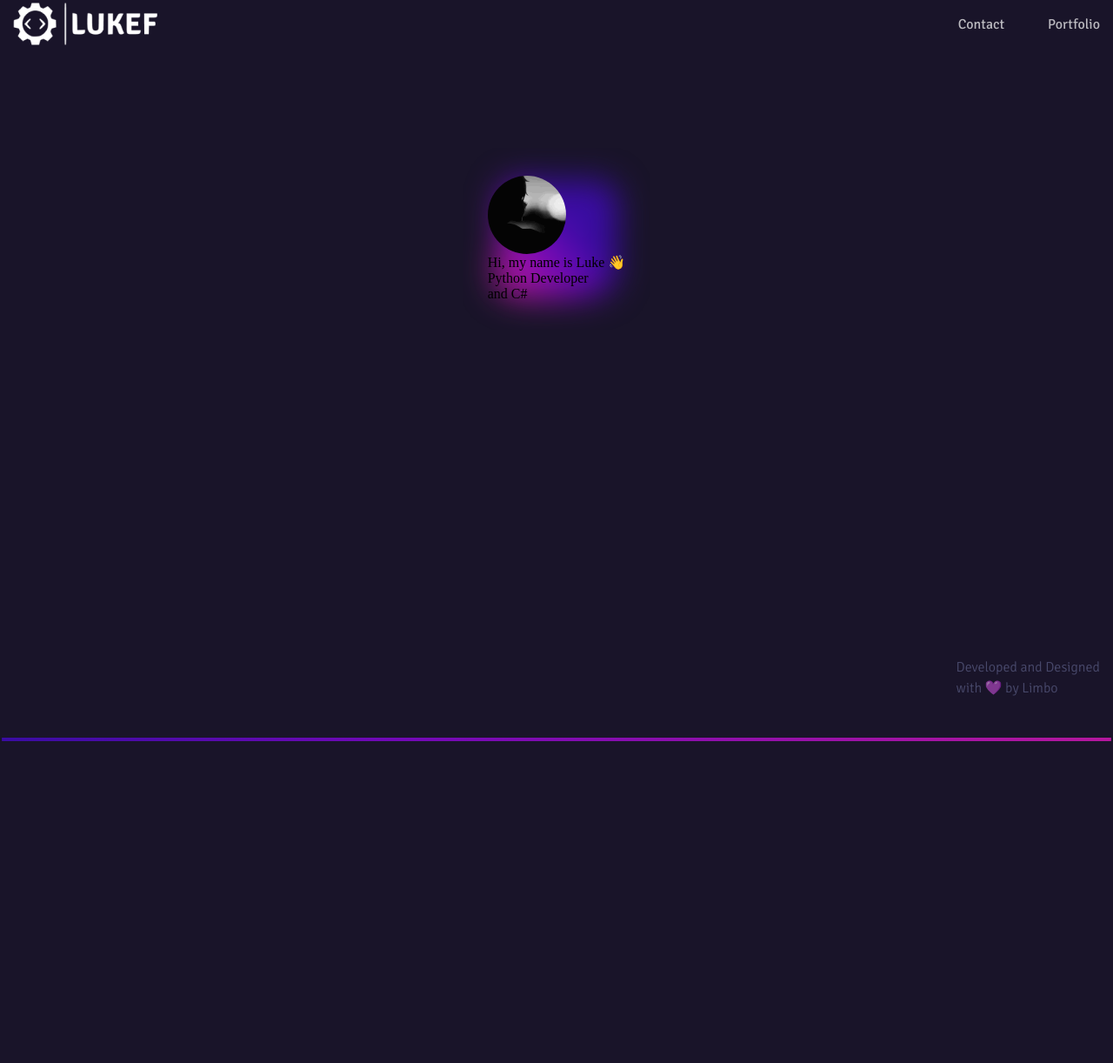
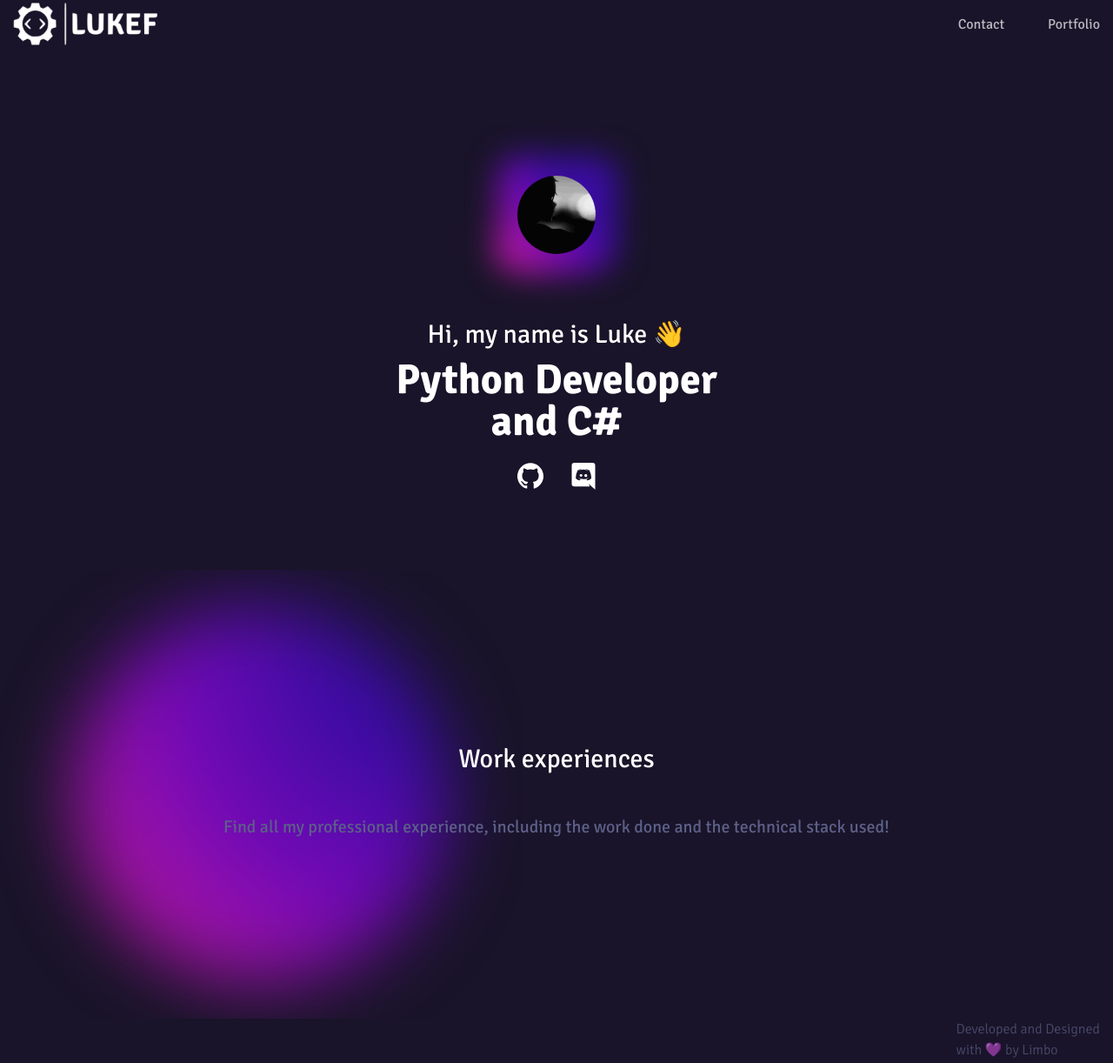
Before and after one commit to entertoinfo/lukef.dev, a website: page app/index.html in a window 1280 px wide. Shown: the part 17-1239 px from the top of the page at 87% size. Before the commit the page ends 869 px from the top, so only its background shows below. Drawn offline with Linux system fonts and the light colour scheme; files whose address does not match are found by name.

Commit message:
🦄0.2.4 experiences

```diff
--- a/app/index.html
+++ b/app/index.html
@@ -41,8 +41,26 @@
             <div class="profile__avatar">
               <img class="profile__avatar-img" src="./images/avatar.gif" alt="avatar" />
             </div>
-            <div class="profile__greetings">Hi, my name is Luke 👋</div>
-            <div class="profile__title">Python Developer <br>and C#</div>
+            <div class="profile__text">
+              <h1 class="profile__title">Hi, my name is Luke 👋</h1>
+              <h2 class="profile__speciality">Python Developer <br>and C#</h2>
+            </div>
+            <div class="profile__social">
+              <a class="profile__social-link" target="_blank" href="https://github.com/LukeFokin"><img
+                  class="profile__social-img" src="./images/github.svg" alt="github"></img></a>
+              <a class="profile__social-link" target="_blank" href="https://discord.com/users/175856311827693568"><img
+                  class="profile__social-img" src="./images/discord.svg" alt="discord"></img></a>
+            </div>
+          </div>
+        </div>
+      </section>
+      <section class="experiences">
+        <div class="container">
+          <div class="experiences__inner">
+            <div class="experiences__text-box">
+              <h2 class="experiences__title">Work experiences</h2>
+              <p class="experiences__descr">Find all my professional experience, including the work done and the technical stack used!</p>
+            </div>
           </div>
         </div>
       </section>
--- a/app/scss/_vars.scss
+++ b/app/scss/_vars.scss
@@ -13,3 +13,11 @@
   line-height: 24px;
   color: rgba(255, 255, 255, 0.7);
 }
+
+%title-text{
+  font-family: 'Signika', sans-serif;
+  font-weight: 400;
+  font-size: 30px;
+  line-height: 36px;
+  color: #FFFFFF;
+}
--- a/app/scss/style.scss
+++ b/app/scss/style.scss
@@ -21,17 +21,18 @@
 
   }
 
-  &__list-item:last-child{
+  &__list-item:last-child {
     margin-left: 50px;
   }
 
-  &__list-link{
+  &__list-link {
     @extend %regular-text;
     position: relative;
     cursor: pointer;
     transition: color .4s;
   }
-  &__list-link:hover{
+
+  &__list-link:hover {
     color: rgba(255, 255, 255);
   }
 
@@ -54,30 +55,94 @@
 
 .footer {
 
-  &__text-item{
+  &__text-item {
     @extend %light-text;
     display: flex;
     justify-content: end;
     margin-bottom: 45px;
   }
 
-  &__img-bottom{
+  &__img-bottom {
     min-width: 100%;
   }
 }
 
 .profile {
   display: flex;
+
+  &__avatar {
     background-image: url(../images/avatar-gradient.svg);
     background-position: center;
     background-repeat: no-repeat;
     background-size: 230px;
-  padding: 75px 0;
+    padding: 75px;
     margin-top: 75px;
+  }
 
   &__avatar-img {
     width: 90px;
     height: 90px;
     border-radius: 60px;
+    margin: 0 auto;
+  }
+
+  &__title {
+    @extend %title-text;
+    text-align: center;
+  }
+
+  &__speciality {
+    font-family: 'Signika', sans-serif;
+    font-weight: 700;
+    font-size: 48px;
+    line-height: 48px;
+    color: #fff;
+    text-align: center;
+    margin-top: 10px;
+  }
+
+  &__social {
+    display: flex;
+    justify-content: center;
+    margin-top: 20px;
+  }
+
+  &__social-img {
+    width: 36px;
+    height: 36px;
+  }
+
+  &__social-link:first-of-type{
+    margin-right: 25px;
   }
 }
+
+.experiences {
+  margin-top: 90px;
+  background-image: url(../images/bg-gradient.svg);
+  background-position: left;
+  background-repeat: no-repeat;
+  padding: 200px;
+
+  &__inner {
+    display: flex;
+    justify-content: center;
+  }
+
+  &__text-box {
+  }
+
+  &__title {
+    text-align: center;
+    @extend %title-text;
+  }
+
+  &__descr{
+    font-family: 'Signika', sans-serif;
+    font-weight: 400;
+    font-size: 20px;
+    line-height: 40px;
+    color: #5C5F87;
+    margin-top: 40px;
+  }
+}
```
Also changed, not shown: app/css/style.min.css, app/images/bg-gradient.svg (added). Lines whose indentation alone changed are shown as unchanged.
